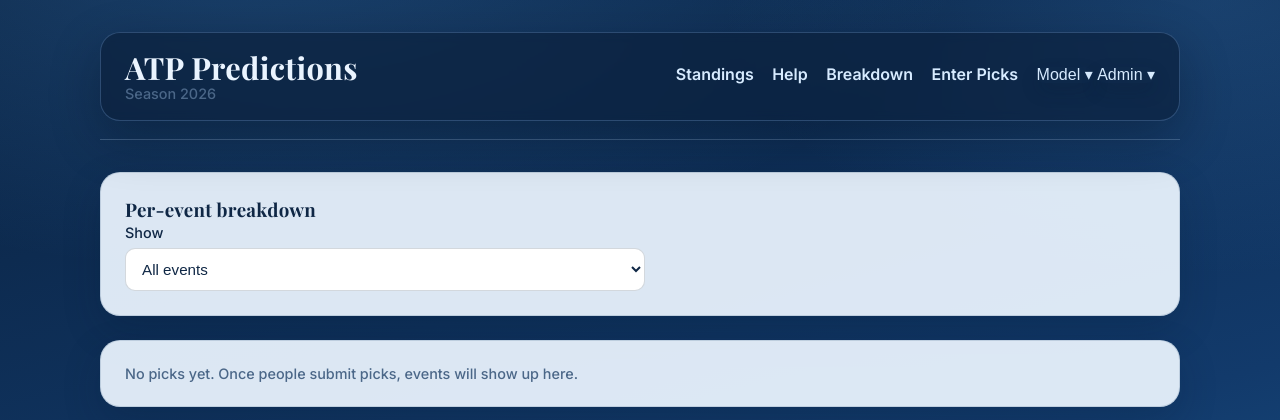
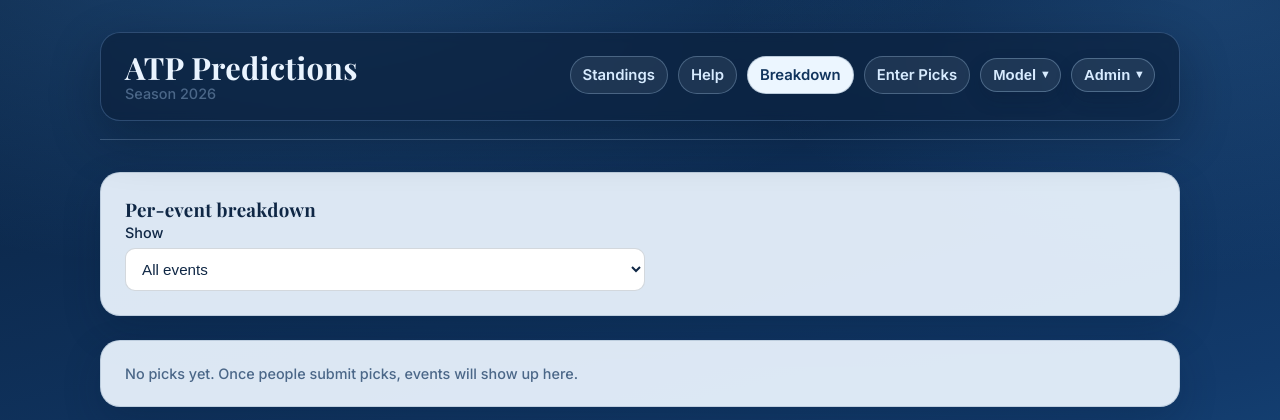
Before and after one commit to apartha13/atpTennisPredictions, a FastAPI app: page /breakdown in a window 1280 px wide. Shown: the top 420 px of the page. Run offline with FastAPI, Linux system fonts and the light colour scheme; data that the repository does not hold is empty; parts of the project's set-up code (start-up, migrations or seed data) failed here and were passed over.

Commit message:
improving dropdown

```diff
--- a/templates/base.html
+++ b/templates/base.html
@@ -82,6 +82,21 @@
             backdrop-filter: blur(5px);
           }
 
+          @media (max-width: 820px) {
+            header {
+              flex-direction: column;
+              align-items: flex-start;
+              gap: var(--space-3);
+            }
+          }
+
+          nav {
+            display: flex;
+            flex-wrap: wrap;
+            align-items: center;
+            gap: var(--space-2);
+          }
+
           .nav-dropdown {
             position: relative;
             display: inline-block;
@@ -89,25 +104,38 @@
 
             .nav-dropdown button {
             margin-top: 0;
-            padding: 0;
-            background: transparent;
+            padding: 9px 12px;
+            background: rgba(232, 246, 255, 0.08);
             color: var(--text-link);
-            border: none;
-            font-weight: 500;
+            border: 1px solid rgba(186, 223, 255, 0.3);
+            border-radius: 999px;
+            font-weight: 600;
             cursor: pointer;
-            font-size: 1rem;
+            font-size: 0.93rem;
+            transition: background 0.18s ease, color 0.18s ease, border-color 0.18s ease;
+            }
+
+            .nav-dropdown button:hover {
+            background: rgba(232, 246, 255, 0.15);
+            color: #ffffff;
+            }
+
+            .nav-dropdown button.active {
+            background: #ecf6ff;
+            color: #11345d;
+            border-color: rgba(17, 52, 93, 0.22);
             }
 
             .nav-menu {
             position: absolute;
             right: 0;
-            top: 26px;
-            min-width: 180px;
+            top: calc(100% + 8px);
+            min-width: 200px;
             background: #fff;
             color: #111;
-            border-radius: 12px;
+            border-radius: 14px;
             border: 1px solid rgba(0,0,0,0.15);
-            box-shadow: 0 12px 30px rgba(0,0,0,0.12);
+            box-shadow: 0 16px 36px rgba(0,0,0,0.16);
             padding: 6px;
             display: none;
             z-index: 9999;
@@ -134,21 +162,42 @@
           nav a {
             color: var(--text-link);
             text-decoration: none;
-            margin-right: var(--space-3);
+            margin-right: 0;
+            padding: 9px 12px;
+            border-radius: 999px;
+            border: 1px solid rgba(186, 223, 255, 0.28);
+            background: rgba(232, 246, 255, 0.08);
             font-weight: 600;
+            font-size: 0.93rem;
+            transition: background 0.18s ease, color 0.18s ease, border-color 0.18s ease;
           }
 
           nav a:hover {
+            background: rgba(232, 246, 255, 0.15);
             color: #ffffff;
+          }
+
+          nav a.active {
+            background: #ecf6ff;
+            color: #11345d;
+            border-color: rgba(17, 52, 93, 0.22);
           }
 
           .nav-dropdown button {
             display: inline-flex;
             align-items: center;
             gap: 6px;
-            padding: 0;             /* or 2px 0 if you want a bigger click target */
             margin: 0;
             line-height: 1;
+          }
+
+          .caret {
+            font-size: 0.72rem;
+            transition: transform 0.18s ease;
+          }
+
+          .nav-dropdown button[aria-expanded="true"] .caret {
+            transform: rotate(180deg);
           }
 
           hr {
@@ -429,18 +478,19 @@
       </head>
 
 <body>
+  {% set current_path = request.url.path %}
   <header>
     <div>
       <h2>ATP Predictions</h2>
       <div class="muted">Season {{year}}</div>
     </div>
     <nav>
-        <a href="/">Standings</a>
-        <a href="/help">Help</a>
-        <a href="/breakdown">Breakdown</a>
-        <a href="/picks">Enter Picks</a>
+        <a href="/" class="{% if current_path == '/' %}active{% endif %}">Standings</a>
+        <a href="/help" class="{% if current_path.startswith('/help') %}active{% endif %}">Help</a>
+        <a href="/breakdown" class="{% if current_path.startswith('/breakdown') %}active{% endif %}">Breakdown</a>
+        <a href="/picks" class="{% if current_path.startswith('/picks') %}active{% endif %}">Enter Picks</a>
         <div class="nav-dropdown">
-          <button type="button" id="modelBtn">Model ▾</button>
+          <button type="button" id="modelBtn" class="{% if current_path.startswith('/predict') or current_path.startswith('/draw') or current_path.startswith('/model/picks') %}active{% endif %}" aria-expanded="false" aria-controls="modelMenu">Model <span class="caret">▾</span></button>
           <div class="nav-menu" id="modelMenu">
             <a href="/predict">Predict</a>
             <a href="/draw">Draw Simulator</a>
@@ -448,7 +498,7 @@
           </div>
         </div>
         <div class="nav-dropdown">
-          <button type="button" id="commBtn">Admin ▾</button>
+          <button type="button" id="commBtn" class="{% if current_path.startswith('/model') or current_path.startswith('/results') or current_path.startswith('/commissioner') %}active{% endif %}" aria-expanded="false" aria-controls="commMenu">Admin <span class="caret">▾</span></button>
           <div class="nav-menu" id="commMenu">
             <a href="/model">Model</a>
             <a href="/results">Enter Results</a>
@@ -460,24 +510,30 @@
   <hr/>
   {% block content %}{% endblock %}
   <script>
+    function closeAllMenus() {
+      document.querySelectorAll(".nav-menu").forEach((m) => m.classList.remove("open"));
+      document.querySelectorAll(".nav-dropdown > button").forEach((b) => b.setAttribute("aria-expanded", "false"));
+    }
+
     document.querySelectorAll(".nav-dropdown > button").forEach((btn) => {
       btn.addEventListener("click", (e) => {
         const menu = btn.nextElementSibling;
+        const willOpen = !menu.classList.contains("open");
 
-        // close other menus
-        document.querySelectorAll(".nav-menu").forEach((m) => {
-          if (m !== menu) m.classList.remove("open");
-        });
+        closeAllMenus();
 
-        // toggle this one
-        menu.classList.toggle("open");
+        if (willOpen) {
+          menu.classList.add("open");
+          btn.setAttribute("aria-expanded", "true");
+        }
+
         e.stopPropagation();
       });
     });
 
-    // click anywhere else closes all menus
-    document.addEventListener("click", () => {
-      document.querySelectorAll(".nav-menu").forEach((m) => m.classList.remove("open"));
+    document.addEventListener("click", closeAllMenus);
+    document.addEventListener("keydown", (e) => {
+      if (e.key === "Escape") closeAllMenus();
     });
   </script>
 </body>
```
